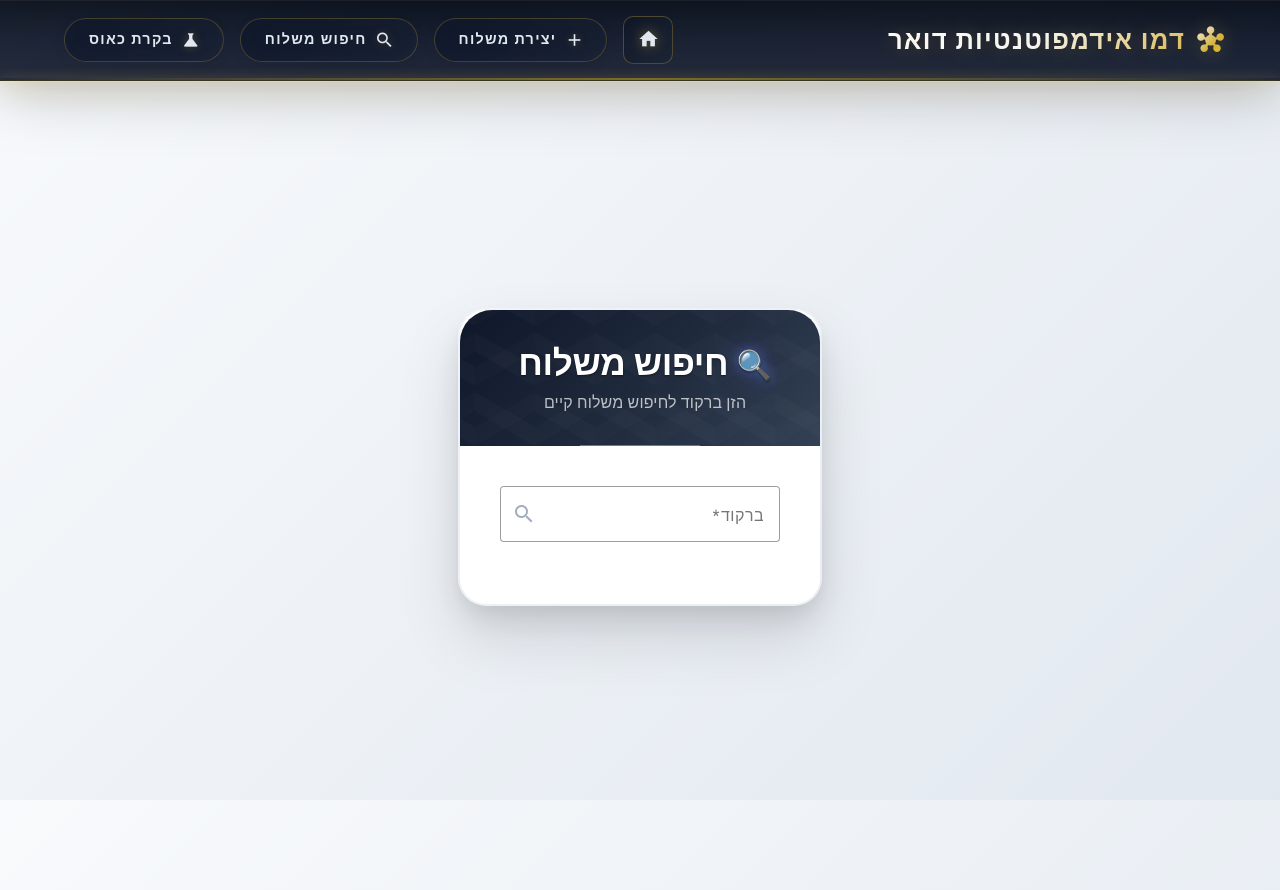
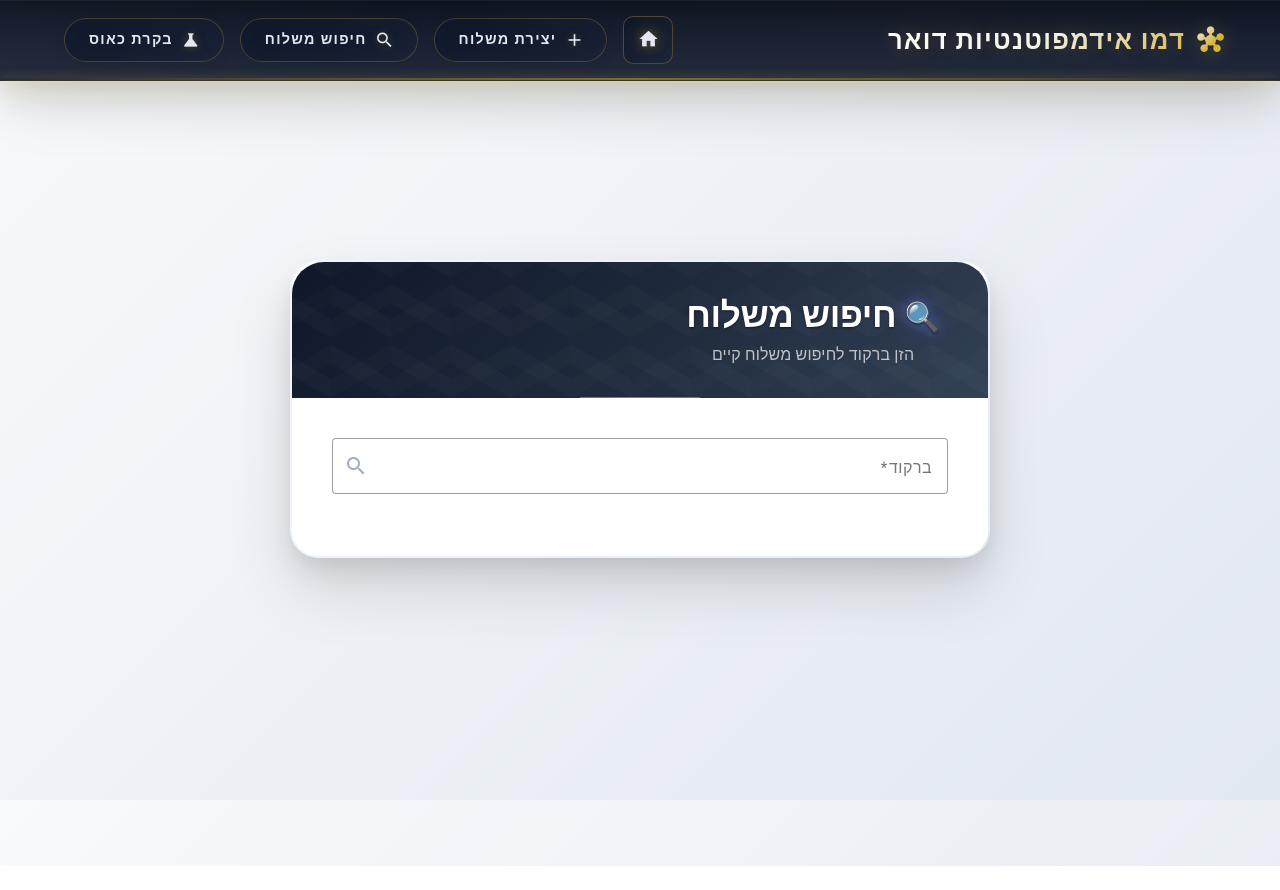
Before and after one commit to tomkedem/jpPostIdempotencyDemo, an Angular app in the folder src/frontend/postal-idempotency-app/: page /lookup in a window 1280 px wide. After the commit the page ends 866 px from the top, so only its background shows below. Built offline with nearby package versions, Linux system fonts and the light colour scheme.

Commit message:
style: adjust main content margin and enhance shipment lookup component layout for improved responsiveness

```diff
--- a/src/frontend/postal-idempotency-app/src/app/app.component.scss
+++ b/src/frontend/postal-idempotency-app/src/app/app.component.scss
@@ -306,7 +306,7 @@ mat-toolbar {
 
 // תוכן ראשי
 .main-content {
-  margin-top: 90px; // רווח מהתפריט העליון
+  margin-top: 66px; // רווח מהתפריט העליון
   padding: 24px;
   max-width: 1200px;
   margin-left: auto;
--- a/src/frontend/postal-idempotency-app/src/app/components/shipment-lookup/shipment-lookup.component.html
+++ b/src/frontend/postal-idempotency-app/src/app/components/shipment-lookup/shipment-lookup.component.html
@@ -1,13 +1,8 @@
 @let sh = shipment(); @let del = delivery(); @let loading = isLoading();
 <!-- truck animation and barcode at the very top -->
 <div
-  style="
-    width: 100%;
-    display: flex;
-    justify-content: center;
-    margin-top: 0;
-    margin-bottom: 1.5rem;
-  "
+
+  class="responsive-width"
 >
 </div>
 @if (!sh) {
@@ -158,7 +153,17 @@
         </button>
       </div>
     </div>
-   <div [ngClass]="del?.statusId === 2 ? 'truck-animate' : del?.statusId === 3 ? 'truck-animateX' : del?.statusId === 4 ? 'truck-animate' : ''">
+    <div
+      [ngClass]="
+        del?.statusId === 2
+          ? 'truck-animate'
+          : del?.statusId === 3
+          ? 'truck-animateX'
+          : del?.statusId === 4
+          ? 'truck-animate'
+          : ''
+      "
+    >
       <mat-icon
         [ngStyle]="{
           color:
@@ -180,10 +185,11 @@
               ? 'scaleX(-1)'
               : 'none'
         }"
-        style="font-size: 150px; width: 150px; height: 150px;top:100px; "
+        style="font-size: 150px; width: 150px; height: 150px; top: 100px"
         >local_shipping</mat-icon
       >
-      <div class="truck-barcode-overlay-wrapper"
+      <div
+        class="truck-barcode-overlay-wrapper"
         [ngStyle]="{
           right:
             del?.statusId === 2
--- a/src/frontend/postal-idempotency-app/src/app/components/shipment-lookup/shipment-lookup.component.scss
+++ b/src/frontend/postal-idempotency-app/src/app/components/shipment-lookup/shipment-lookup.component.scss
@@ -853,19 +853,7 @@ body {
   }
 }
 
-.search-form-card {
-  margin-top: 48px;
-  margin-bottom: 32px;
-  margin-left: auto;
-  margin-right: auto;
-  max-width: 600px;
 
-  @media (max-width: 767px) {
-    margin-top: 16px;
-    margin-bottom: 16px;
-    max-width: 100%;
-  }
-}
 
 .shipment-details, .action-buttons {
   display: flex;
@@ -874,6 +862,18 @@ body {
   font-size: 2.5rem;
   justify-content: flex-start;
   width: 100%;
+}
+.responsive-width {
+  width: 700px;
+  max-width: 100vw;
+  margin: 0 auto;
+  padding: 0;
+}
+@media (max-width: 900px) {
+  .responsive-width {
+    width: 100%;
+    min-width: 0;
+  }
 }
 
 // Luxury search form matching delivery style
```
Also changed, not shown: src/frontend/postal-idempotency-app/src/app/components/shipment-lookup/shipment-lookup-new.component.html (deleted), src/frontend/postal-idempotency-app/src/app/components/shipment-lookup/shipment-lookup-new.component.scss (deleted). Lines whose indentation alone changed are shown as unchanged.
